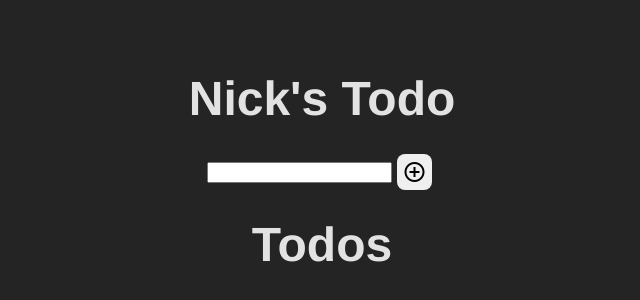
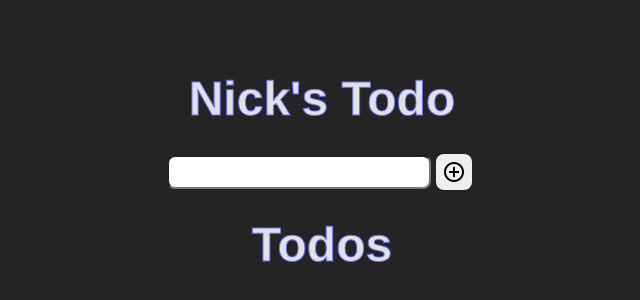
Before and after one commit to nawright16/nicks_todo, a React (Vite) app: page / in a window 1280 px wide. Shown: the part 212-512 px from the top of the page, without its empty margins (318-958 px from the left). Built offline with nearby package versions, Linux system fonts and the light colour scheme.

Commit message:
fixed form width and height, added outline around h1 text, added eneter key handler.

```diff
--- a/src/App.jsx
+++ b/src/App.jsx
@@ -64,7 +64,11 @@ function App() {
     setEditText("");
   }
 
-
+  function handleKeyDown(e, id){
+    if (e.key === 'Enter') {
+      handleSave(id);
+    }
+  }
 
   return (
     <>
@@ -83,12 +87,15 @@ function App() {
                       value={editText}
                       placeholder={todo.title}
                       onChange={handleEditChange}
+                      onKeyDown={(e) => handleKeyDown(e, todo.id)}
                     />
                   ) : (
                     <p>{todo.title}</p>
                   )}
                   {editId === todo.id ? (
-                    <button onClick={() => handleSave(todo.id)}>Save</button>
+                    <button onClick={() => handleSave(todo.id)}><span className="material-symbols-outlined">
+                    star
+                    </span></button>
                   ) : (
                     <div>
                       <button onClick={() => handleEdit(todo)}>
--- a/src/index.css
+++ b/src/index.css
@@ -29,7 +29,20 @@ body {
 h1 {
   font-size: 3em;
   line-height: 0.75;
+  -webkit-text-stroke: 1px #646cff;
 }
+
+#form {
+  display: flex;
+  justify-content: center;
+  align-items: center;
+}
+
+#form input {
+  line-height: 2.1;
+  border-radius: 8px;
+  width: 16rem;
+  }
 
 button {
   border-radius: 8px;
```
Also changed, not shown: src/App.css (deleted, +0 -35 lines).
